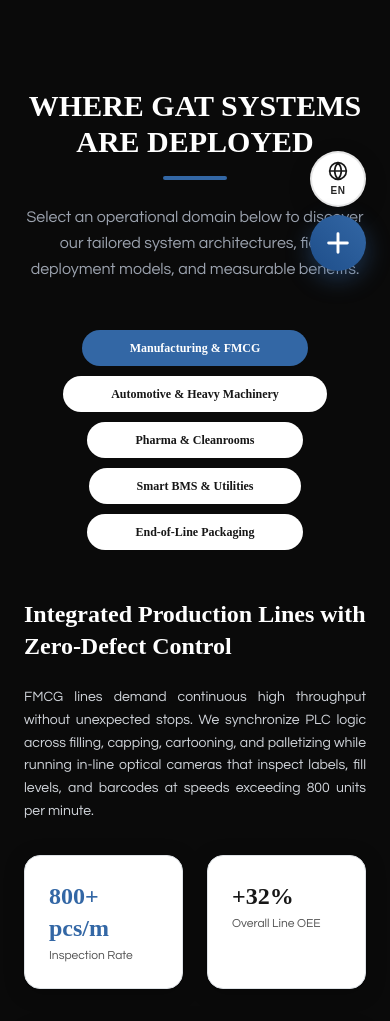
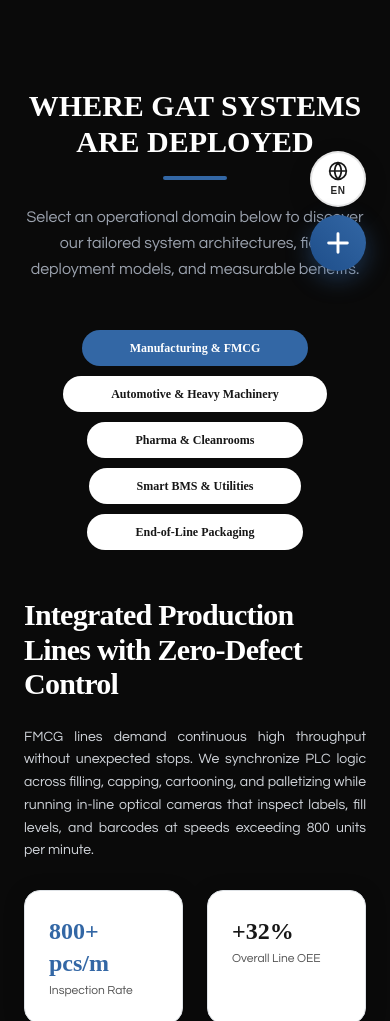
Before and after one commit to MuhammadFarhanAprilianto/global-aspek-teknika-web, a Laravel app: page /application in a window 390 px wide. Shown: the part 549-1570 px from the top of the page. Run offline with Laravel 12, Linux system fonts and the light colour scheme; some libraries are stand-ins or nearby versions; some web fonts are replaced; grey boxes are pictures that could not be loaded.

Commit message:
style(application): enlarge domain headings and highlights to balance height with media showcase

```diff
--- a/resources/views/application.blade.php
+++ b/resources/views/application.blade.php
@@ -281,26 +281,26 @@
 
                 <!-- 1. Manufacturing & FMCG -->
                 <div id="pane-manufacturing" class="domain-pane grid grid-cols-1 lg:grid-cols-12 gap-8 lg:gap-12 items-center">
-                    <div class="lg:col-span-6 space-y-6">
-                        <h3 class="text-2xl sm:text-3xl lg:text-4xl font-bold font-['Agrandir'] text-white"
+                    <div class="lg:col-span-6 space-y-6 lg:space-y-7 flex flex-col justify-between">
+                        <h3 class="text-3xl sm:text-4xl lg:text-[42px] xl:text-[46px] font-bold font-['Agrandir'] text-white leading-[1.15] tracking-tight"
                             data-lang-en="Integrated Production Lines with Zero-Defect Control"
                             data-lang-id="Lini Produksi Terintegrasi dengan Kendali Nol Cacat">
                             Integrated Production Lines with Zero-Defect Control
                         </h3>
-                        <p class="text-sm sm:text-base text-gray-300 font-['Questrial'] leading-relaxed text-justify"
+                        <p class="text-sm sm:text-base lg:text-[17px] text-gray-300 font-['Questrial'] leading-relaxed text-justify"
                             data-lang-en="FMCG lines demand continuous high throughput without unexpected stops. We synchronize PLC logic across filling, capping, cartooning, and palletizing while running in-line optical cameras that inspect labels, fill levels, and barcodes at speeds exceeding 800 units per minute."
                             data-lang-id="Lini FMCG menuntut output tinggi yang konsisten tanpa henti mendadak. Kami menyelaraskan logika PLC pada proses pengisian, penutupan botol, pengemasan kardus, dan paletisasi sembari menjalankan kamera optik berkecepatan tinggi yang memverifikasi label dan isi hingga 800 botol/menit.">
                             FMCG lines demand continuous high throughput without unexpected stops. We synchronize PLC logic across filling, capping, cartooning, and palletizing while running in-line optical cameras that inspect labels, fill levels, and barcodes at speeds exceeding 800 units per minute.
                         </p>
 
                         <!-- Key Highlights -->
-                        <div class="grid grid-cols-2 gap-4 pt-2">
-                            <div class="p-4 sm:p-5 rounded-2xl bg-white border border-neutral-100 shadow-[0_4px_20px_rgba(0,0,0,0.25)] hover:shadow-[0_8px_30px_rgba(0,0,0,0.35)] transition-all duration-300">
-                                <div class="text-2xl sm:text-3xl font-bold text-[#3367A5] font-['Agrandir']">800+ pcs/m</div>
+                        <div class="grid grid-cols-2 gap-4 pt-1">
+                            <div class="p-4 sm:p-5 lg:p-6 rounded-2xl bg-white border border-neutral-100 shadow-[0_4px_20px_rgba(0,0,0,0.25)] hover:shadow-[0_8px_30px_rgba(0,0,0,0.35)] transition-all duration-300">
+                                <div class="text-2xl sm:text-3xl lg:text-4xl font-bold text-[#3367A5] font-['Agrandir']">800+ pcs/m</div>
                                 <div class="text-xs sm:text-sm text-neutral-600 font-medium font-['Questrial'] mt-1" data-lang-en="Inspection Rate" data-lang-id="Kecepatan Inspeksi">Inspection Rate</div>
                             </div>
-                            <div class="p-4 sm:p-5 rounded-2xl bg-white border border-neutral-100 shadow-[0_4px_20px_rgba(0,0,0,0.25)] hover:shadow-[0_8px_30px_rgba(0,0,0,0.35)] transition-all duration-300">
-                                <div class="text-2xl sm:text-3xl font-bold text-neutral-900 font-['Agrandir']">+32%</div>
+                            <div class="p-4 sm:p-5 lg:p-6 rounded-2xl bg-white border border-neutral-100 shadow-[0_4px_20px_rgba(0,0,0,0.25)] hover:shadow-[0_8px_30px_rgba(0,0,0,0.35)] transition-all duration-300">
+                                <div class="text-2xl sm:text-3xl lg:text-4xl font-bold text-neutral-900 font-['Agrandir']">+32%</div>
                                 <div class="text-xs sm:text-sm text-neutral-600 font-medium font-['Questrial'] mt-1" data-lang-en="Overall Line OEE" data-lang-id="Peningkatan OEE">Overall Line OEE</div>
                             </div>
                         </div>
@@ -330,26 +330,26 @@
 
                 <!-- 2. Automotive & Heavy Machinery -->
                 <div id="pane-automotive" class="domain-pane hidden grid grid-cols-1 lg:grid-cols-12 gap-8 lg:gap-12 items-center">
-                    <div class="lg:col-span-6 space-y-6">
-                        <h3 class="text-2xl sm:text-3xl lg:text-4xl font-bold font-['Agrandir'] text-white"
+                    <div class="lg:col-span-6 space-y-6 lg:space-y-7 flex flex-col justify-between">
+                        <h3 class="text-3xl sm:text-4xl lg:text-[42px] xl:text-[46px] font-bold font-['Agrandir'] text-white leading-[1.15] tracking-tight"
                             data-lang-en="Robotic Workcells &amp; Sub-Micron Dimensional QA"
                             data-lang-id="Sel Robotik &amp; QA Dimensi Sub-Mikron">
                             Robotic Workcells &amp; Sub-Micron Dimensional QA
                         </h3>
-                        <p class="text-sm sm:text-base text-gray-300 font-['Questrial'] leading-relaxed text-justify"
+                        <p class="text-sm sm:text-base lg:text-[17px] text-gray-300 font-['Questrial'] leading-relaxed text-justify"
                             data-lang-en="Automotive component plants (such as Komatsu and transmission suppliers) require rigorous dimensional tolerances. GAT retrofits hydraulic presses, implements multi-axis robotic loading cells, and integrates telecentric vision cameras verifying gear teeth and hole pitch to 0.001mm accuracy."
                             data-lang-id="Pabrik komponen otomotif (seperti mitra Komatsu) memerlukan toleransi dimensi yang sangat ketat. GAT memodernisasi mesin press hidrolik, mengintegrasikan robot perakitan multi-axis, dan memasang kamera visi telesentris untuk verifikasi gigi roda dan pitch lubang dengan akurasi 0.001mm.">
                             Automotive component plants (such as Komatsu and transmission suppliers) require rigorous dimensional tolerances. GAT retrofits hydraulic presses, implements multi-axis robotic loading cells, and integrates telecentric vision cameras verifying gear teeth and hole pitch to 0.001mm accuracy.
                         </p>
 
                         <!-- Key Highlights -->
-                        <div class="grid grid-cols-2 gap-4 pt-2">
-                            <div class="p-4 sm:p-5 rounded-2xl bg-white border border-neutral-100 shadow-[0_4px_20px_rgba(0,0,0,0.25)] hover:shadow-[0_8px_30px_rgba(0,0,0,0.35)] transition-all duration-300">
-                                <div class="text-2xl sm:text-3xl font-bold text-[#3367A5] font-['Agrandir']">&plusmn;0.001mm</div>
+                        <div class="grid grid-cols-2 gap-4 pt-1">
+                            <div class="p-4 sm:p-5 lg:p-6 rounded-2xl bg-white border border-neutral-100 shadow-[0_4px_20px_rgba(0,0,0,0.25)] hover:shadow-[0_8px_30px_rgba(0,0,0,0.35)] transition-all duration-300">
+                                <div class="text-2xl sm:text-3xl lg:text-4xl font-bold text-[#3367A5] font-['Agrandir']">&plusmn;0.001mm</div>
                                 <div class="text-xs sm:text-sm text-neutral-600 font-medium font-['Questrial'] mt-1" data-lang-en="Optical Tolerance" data-lang-id="Toleransi Optik">Optical Tolerance</div>
                             </div>
-                            <div class="p-4 sm:p-5 rounded-2xl bg-white border border-neutral-100 shadow-[0_4px_20px_rgba(0,0,0,0.25)] hover:shadow-[0_8px_30px_rgba(0,0,0,0.35)] transition-all duration-300">
-                                <div class="text-2xl sm:text-3xl font-bold text-neutral-900 font-['Agrandir']">SIL-3</div>
+                            <div class="p-4 sm:p-5 lg:p-6 rounded-2xl bg-white border border-neutral-100 shadow-[0_4px_20px_rgba(0,0,0,0.25)] hover:shadow-[0_8px_30px_rgba(0,0,0,0.35)] transition-all duration-300">
+                                <div class="text-2xl sm:text-3xl lg:text-4xl font-bold text-neutral-900 font-['Agrandir']">SIL-3</div>
                                 <div class="text-xs sm:text-sm text-neutral-600 font-medium font-['Questrial'] mt-1" data-lang-en="Safety Interlock Level" data-lang-id="Tingkat Keamanan">Safety Interlock Level</div>
                             </div>
                         </div>
@@ -377,26 +377,26 @@
 
                 <!-- 3. Pharma & Cleanrooms -->
                 <div id="pane-pharma" class="domain-pane hidden grid grid-cols-1 lg:grid-cols-12 gap-8 lg:gap-12 items-center">
-                    <div class="lg:col-span-6 space-y-6">
-                        <h3 class="text-2xl sm:text-3xl lg:text-4xl font-bold font-['Agrandir'] text-white"
+                    <div class="lg:col-span-6 space-y-6 lg:space-y-7 flex flex-col justify-between">
+                        <h3 class="text-3xl sm:text-4xl lg:text-[42px] xl:text-[46px] font-bold font-['Agrandir'] text-white leading-[1.15] tracking-tight"
                             data-lang-en="Blister Inspection, Serialization &amp; Cleanroom SCADA"
                             data-lang-id="Inspeksi Blister, Serialisasi &amp; SCADA Ruang Bersih">
                             Blister Inspection, Serialization &amp; Cleanroom SCADA
                         </h3>
-                        <p class="text-sm sm:text-base text-gray-300 font-['Questrial'] leading-relaxed text-justify"
+                        <p class="text-sm sm:text-base lg:text-[17px] text-gray-300 font-['Questrial'] leading-relaxed text-justify"
                             data-lang-en="Pharmaceutical manufacturing demands uncompromised product safety. We integrate vision inspection cameras verifying tablet color and blister seal integrity, synchronized with high-resolution TIJ inkjet batch coding and audit-trail database logging for total GMP compliance."
                             data-lang-id="Manufaktur farmasi menuntut jaminan keamanan produk tanpa kompromi. Kami menghadirkan kamera inspeksi yang memverifikasi warna tablet dan kerapatan seal blister, disinkronkan dengan pencetakan kode batch TIJ resolusi tinggi dan pencatatan audit-trail untuk kepatuhan GMP penuh.">
                             Pharmaceutical manufacturing demands uncompromised product safety. We integrate vision inspection cameras verifying tablet color and blister seal integrity, synchronized with high-resolution TIJ inkjet batch coding and audit-trail database logging for total GMP compliance.
                         </p>
 
                         <!-- Key Highlights -->
-                        <div class="grid grid-cols-2 gap-4 pt-2">
-                            <div class="p-4 sm:p-5 rounded-2xl bg-white border border-neutral-100 shadow-[0_4px_20px_rgba(0,0,0,0.25)] hover:shadow-[0_8px_30px_rgba(0,0,0,0.35)] transition-all duration-300">
-                                <div class="text-2xl sm:text-3xl font-bold text-[#3367A5] font-['Agrandir']">100%</div>
+                        <div class="grid grid-cols-2 gap-4 pt-1">
+                            <div class="p-4 sm:p-5 lg:p-6 rounded-2xl bg-white border border-neutral-100 shadow-[0_4px_20px_rgba(0,0,0,0.25)] hover:shadow-[0_8px_30px_rgba(0,0,0,0.35)] transition-all duration-300">
+                                <div class="text-2xl sm:text-3xl lg:text-4xl font-bold text-[#3367A5] font-['Agrandir']">100%</div>
                                 <div class="text-xs sm:text-sm text-neutral-600 font-medium font-['Questrial'] mt-1" data-lang-en="Audit Compliance" data-lang-id="Kepatuhan Audit">Audit Compliance</div>
                             </div>
-                            <div class="p-4 sm:p-5 rounded-2xl bg-white border border-neutral-100 shadow-[0_4px_20px_rgba(0,0,0,0.25)] hover:shadow-[0_8px_30px_rgba(0,0,0,0.35)] transition-all duration-300">
-                                <div class="text-2xl sm:text-3xl font-bold text-neutral-900 font-['Agrandir']">Zero Fail</div>
+                            <div class="p-4 sm:p-5 lg:p-6 rounded-2xl bg-white border border-neutral-100 shadow-[0_4px_20px_rgba(0,0,0,0.25)] hover:shadow-[0_8px_30px_rgba(0,0,0,0.35)] transition-all duration-300">
+                                <div class="text-2xl sm:text-3xl lg:text-4xl font-bold text-neutral-900 font-['Agrandir']">Zero Fail</div>
                                 <div class="text-xs sm:text-sm text-neutral-600 font-medium font-['Questrial'] mt-1" data-lang-en="Blister Seal Leakage" data-lang-id="Kebocoran Seal Blister">Blister Seal Leakage</div>
                             </div>
                         </div>
@@ -424,26 +424,26 @@
 
                 <!-- 4. Smart BMS & Utilities -->
                 <div id="pane-bms" class="domain-pane hidden grid grid-cols-1 lg:grid-cols-12 gap-8 lg:gap-12 items-center">
-                    <div class="lg:col-span-6 space-y-6">
-                        <h3 class="text-2xl sm:text-3xl lg:text-4xl font-bold font-['Agrandir'] text-white"
+                    <div class="lg:col-span-6 space-y-6 lg:space-y-7 flex flex-col justify-between">
+                        <h3 class="text-3xl sm:text-4xl lg:text-[42px] xl:text-[46px] font-bold font-['Agrandir'] text-white leading-[1.15] tracking-tight"
                             data-lang-en="Building Management &amp; Facility Utilities Telemetry"
                             data-lang-id="Telemetri BMS &amp; Utilitas Fasilitas Gedung">
                             Building Management &amp; Facility Utilities Telemetry
                         </h3>
-                        <p class="text-sm sm:text-base text-gray-300 font-['Questrial'] leading-relaxed text-justify"
+                        <p class="text-sm sm:text-base lg:text-[17px] text-gray-300 font-['Questrial'] leading-relaxed text-justify"
                             data-lang-en="Smart commercial towers and manufacturing plants use our universal web-based SCADA interface to unify multi-chiller sequences, AHU air balances, gas leakage alarms, and electrical sub-meters into one accessible web portal without per-seat licensing fees."
                             data-lang-id="Gedung komersial dan pabrik manufaktur menggunakan antarmuka SCADA web kami untuk menyatukan kontrol chiller, sirkulasi udara AHU, alarm kebocoran gas, dan sub-meter listrik ke dalam satu portal web terpadu tanpa biaya lisensi per-pengguna yang mahal.">
                             Smart commercial towers and manufacturing plants use our universal web-based SCADA interface to unify multi-chiller sequences, AHU air balances, gas leakage alarms, and electrical sub-meters into one accessible web portal without per-seat licensing fees.
                         </p>
 
                         <!-- Key Highlights -->
-                        <div class="grid grid-cols-2 gap-4 pt-2">
-                            <div class="p-4 sm:p-5 rounded-2xl bg-white border border-neutral-100 shadow-[0_4px_20px_rgba(0,0,0,0.25)] hover:shadow-[0_8px_30px_rgba(0,0,0,0.35)] transition-all duration-300">
-                                <div class="text-2xl sm:text-3xl font-bold text-[#3367A5] font-['Agrandir']">-18%</div>
+                        <div class="grid grid-cols-2 gap-4 pt-1">
+                            <div class="p-4 sm:p-5 lg:p-6 rounded-2xl bg-white border border-neutral-100 shadow-[0_4px_20px_rgba(0,0,0,0.25)] hover:shadow-[0_8px_30px_rgba(0,0,0,0.35)] transition-all duration-300">
+                                <div class="text-2xl sm:text-3xl lg:text-4xl font-bold text-[#3367A5] font-['Agrandir']">-18%</div>
                                 <div class="text-xs sm:text-sm text-neutral-600 font-medium font-['Questrial'] mt-1" data-lang-en="Chiller Power Saved" data-lang-id="Penghematan Daya Chiller">Chiller Power Saved</div>
                             </div>
-                            <div class="p-4 sm:p-5 rounded-2xl bg-white border border-neutral-100 shadow-[0_4px_20px_rgba(0,0,0,0.25)] hover:shadow-[0_8px_30px_rgba(0,0,0,0.35)] transition-all duration-300">
-                                <div class="text-2xl sm:text-3xl font-bold text-neutral-900 font-['Agrandir']">&lt;2s</div>
+                            <div class="p-4 sm:p-5 lg:p-6 rounded-2xl bg-white border border-neutral-100 shadow-[0_4px_20px_rgba(0,0,0,0.25)] hover:shadow-[0_8px_30px_rgba(0,0,0,0.35)] transition-all duration-300">
+                                <div class="text-2xl sm:text-3xl lg:text-4xl font-bold text-neutral-900 font-['Agrandir']">&lt;2s</div>
                                 <div class="text-xs sm:text-sm text-neutral-600 font-medium font-['Questrial'] mt-1" data-lang-en="Alarm Dispatch" data-lang-id="Penyampaian Alarm">Alarm Dispatch</div>
                             </div>
                         </div>
@@ -471,26 +471,26 @@
 
                 <!-- 5. End-of-Line Packaging -->
                 <div id="pane-logistics" class="domain-pane hidden grid grid-cols-1 lg:grid-cols-12 gap-8 lg:gap-12 items-center">
-                    <div class="lg:col-span-6 space-y-6">
-                        <h3 class="text-2xl sm:text-3xl lg:text-4xl font-bold font-['Agrandir'] text-white"
+                    <div class="lg:col-span-6 space-y-6 lg:space-y-7 flex flex-col justify-between">
+                        <h3 class="text-3xl sm:text-4xl lg:text-[42px] xl:text-[46px] font-bold font-['Agrandir'] text-white leading-[1.15] tracking-tight"
                             data-lang-en="Automated Arch Strapping &amp; Warehouse Dispatch"
                             data-lang-id="Otomasi Strapping Busur &amp; Pengiriman Gudang">
                             Automated Arch Strapping &amp; Warehouse Dispatch
                         </h3>
-                        <p class="text-sm sm:text-base text-gray-300 font-['Questrial'] leading-relaxed text-justify"
+                        <p class="text-sm sm:text-base lg:text-[17px] text-gray-300 font-['Questrial'] leading-relaxed text-justify"
                             data-lang-en="End-of-line packaging is frequently the primary bottleneck in manufacturing. We install automatic arch strapping units delivering up to 3,500N tension, synchronized with motorized roller turntables and carton sealers to eliminate packaging backlog."
                             data-lang-id="Pengemasan akhir lini kerap menjadi titik hambat utama di pabrik. Kami mengintegrasikan unit strapping busur otomatis dengan kekuatan tarik hingga 3.500N, disinkronkan dengan meja putar rol konveyor dan penutup karton untuk menghilangkan antrean kemasan.">
                             End-of-line packaging is frequently the primary bottleneck in manufacturing. We install automatic arch strapping units delivering up to 3,500N tension, synchronized with motorized roller turntables and carton sealers to eliminate packaging backlog.
                         </p>
 
                         <!-- Key Highlights -->
-                        <div class="grid grid-cols-2 gap-4 pt-2">
-                            <div class="p-4 sm:p-5 rounded-2xl bg-white border border-neutral-100 shadow-[0_4px_20px_rgba(0,0,0,0.25)] hover:shadow-[0_8px_30px_rgba(0,0,0,0.35)] transition-all duration-300">
-                                <div class="text-2xl sm:text-3xl font-bold text-[#3367A5] font-['Agrandir']">60+</div>
+                        <div class="grid grid-cols-2 gap-4 pt-1">
+                            <div class="p-4 sm:p-5 lg:p-6 rounded-2xl bg-white border border-neutral-100 shadow-[0_4px_20px_rgba(0,0,0,0.25)] hover:shadow-[0_8px_30px_rgba(0,0,0,0.35)] transition-all duration-300">
+                                <div class="text-2xl sm:text-3xl lg:text-4xl font-bold text-[#3367A5] font-['Agrandir']">60+</div>
                                 <div class="text-xs sm:text-sm text-neutral-600 font-medium font-['Questrial'] mt-1" data-lang-en="Straps / Minute" data-lang-id="Ikatan / Menit">Straps / Minute</div>
                             </div>
-                            <div class="p-4 sm:p-5 rounded-2xl bg-white border border-neutral-100 shadow-[0_4px_20px_rgba(0,0,0,0.25)] hover:shadow-[0_8px_30px_rgba(0,0,0,0.35)] transition-all duration-300">
-                                <div class="text-2xl sm:text-3xl font-bold text-neutral-900 font-['Agrandir']">0.2s</div>
+                            <div class="p-4 sm:p-5 lg:p-6 rounded-2xl bg-white border border-neutral-100 shadow-[0_4px_20px_rgba(0,0,0,0.25)] hover:shadow-[0_8px_30px_rgba(0,0,0,0.35)] transition-all duration-300">
+                                <div class="text-2xl sm:text-3xl lg:text-4xl font-bold text-neutral-900 font-['Agrandir']">0.2s</div>
                                 <div class="text-xs sm:text-sm text-neutral-600 font-medium font-['Questrial'] mt-1" data-lang-en="Friction Weld Seal" data-lang-id="Waktu Las Gesek">Friction Weld Seal</div>
                             </div>
                         </div>
```
